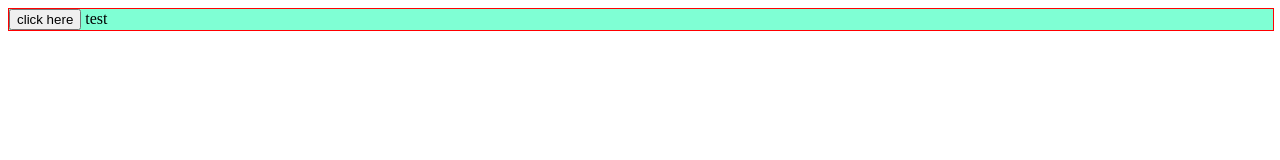
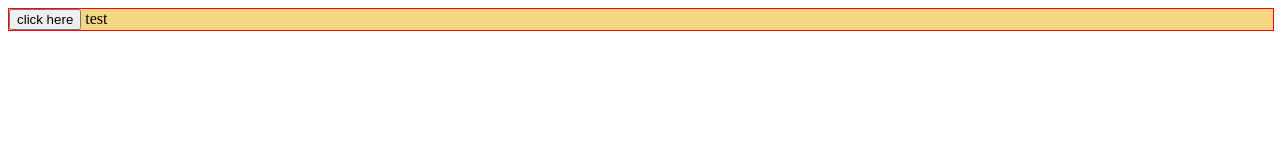
Before and after one commit to dev-haze/stockcalc, a plain HTML site: page index.html in a window 1280 px wide. Drawn offline with Linux system fonts and the light colour scheme.

Commit message:
Update index.html

```diff
--- a/index.html
+++ b/index.html
@@ -10,7 +10,7 @@
         #header{
             width: 100%;
             height: 10%;
-            background-color: aquamarine;
+            background-color: #f5d682;
             border: 1px solid red;
         }
 
```
